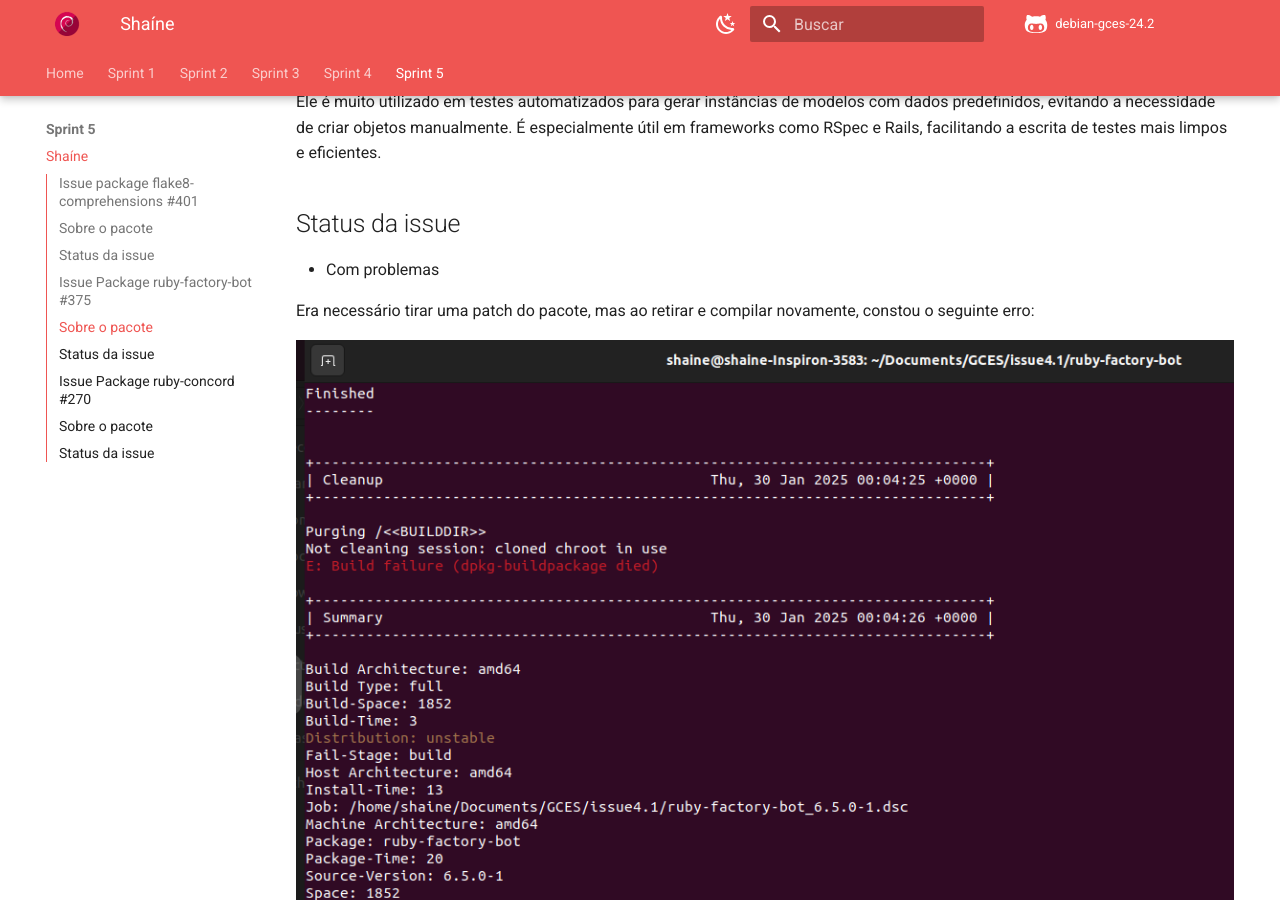
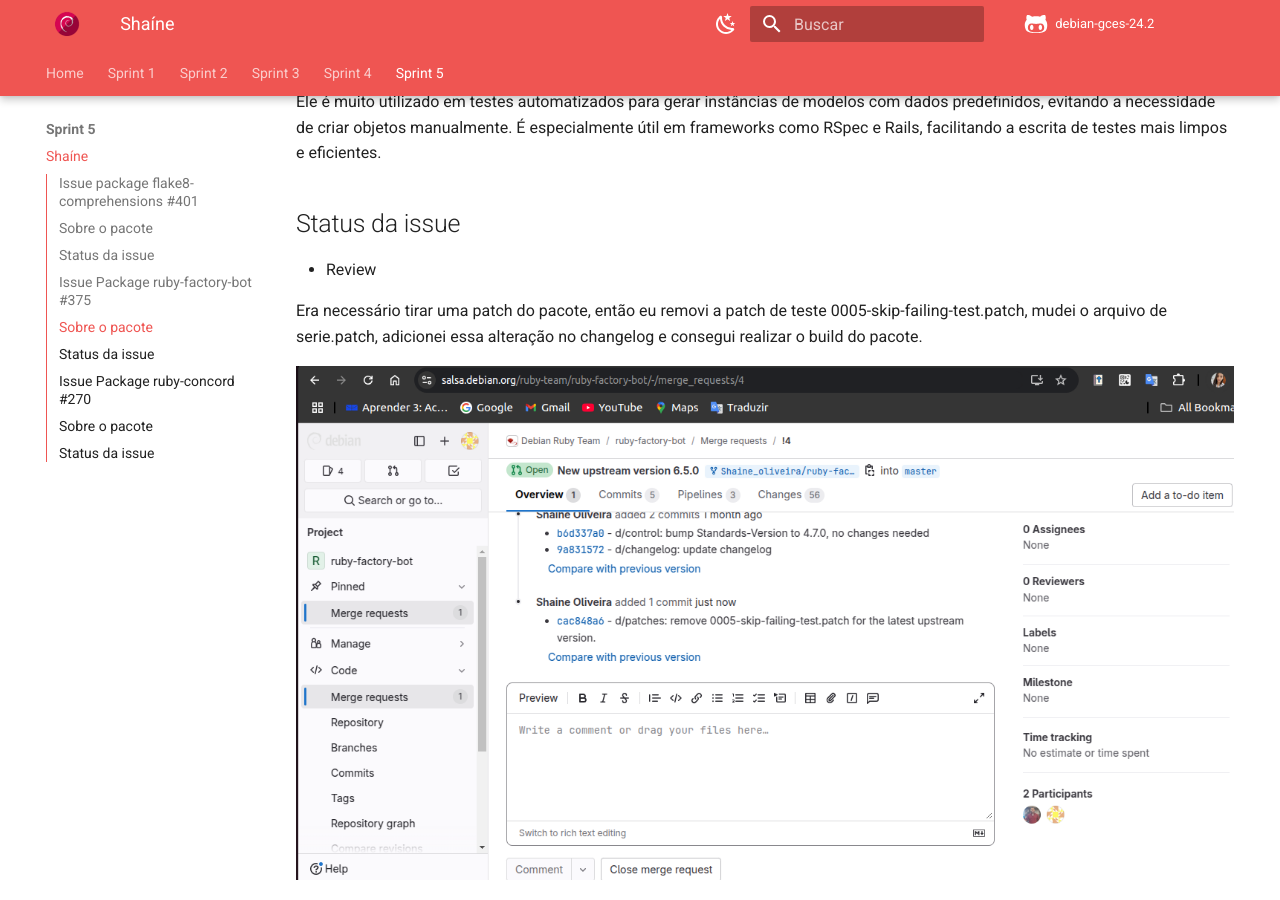
Before and after one commit to gitbmvb/debian-gces-24.2, an MkDocs documentation site: the page built from docs/sprint5/shaine5.md, in a window 1280 px wide and 900 px high, scrolled down 1444 px. Built offline with MkDocs 1.6.1 and Material for MkDocs 9.7.7, drawn with Linux system fonts in a browser that asks for light colours; comment, search, counter and statistics services are not loaded; some of the changed text lies outside the part shown.

Commit message:
Modifica status da issue.

```diff
--- a/docs/sprint5/shaine5.md
+++ b/docs/sprint5/shaine5.md
@@ -26,11 +26,11 @@ Ele é muito utilizado em testes automatizados para gerar instâncias de modelos
 
 ## Status da issue
 
-- Com problemas
+- Review
 
-Era necessário tirar uma patch do pacote, mas ao retirar e compilar novamente, constou o seguinte erro:
+Era necessário tirar uma patch do pacote, então eu removi a patch de teste 0005-skip-failing-test.patch, mudei o arquivo de serie.patch, adicionei essa alteração no changelog e consegui realizar o build do pacote.
 
-![Issue 375](../img/erro4-shaine.png)
+![Issue 375](../img/removePatch.png)
 
 
 
@@ -59,3 +59,4 @@ dpkg-buildpackage: error: debian/rules binary subprocess returned exit status 2"
 | Versão |    Data    |         Descrição          |  Autor(es)  |
 | :----: | :--------: | :------------------------: | :---------: |
 | `1.0`  | 12/02/2025 | Criação de documento | [Shaíne Oliveira](https://github.com/ShaineOliveira) |
+| `1.1`  | 12/02/2025 | Correção de status da issue #375 | [Shaíne Oliveira](https://github.com/ShaineOliveira) |
```
Also changed, not shown: docs/img/removePatch.png (added).
